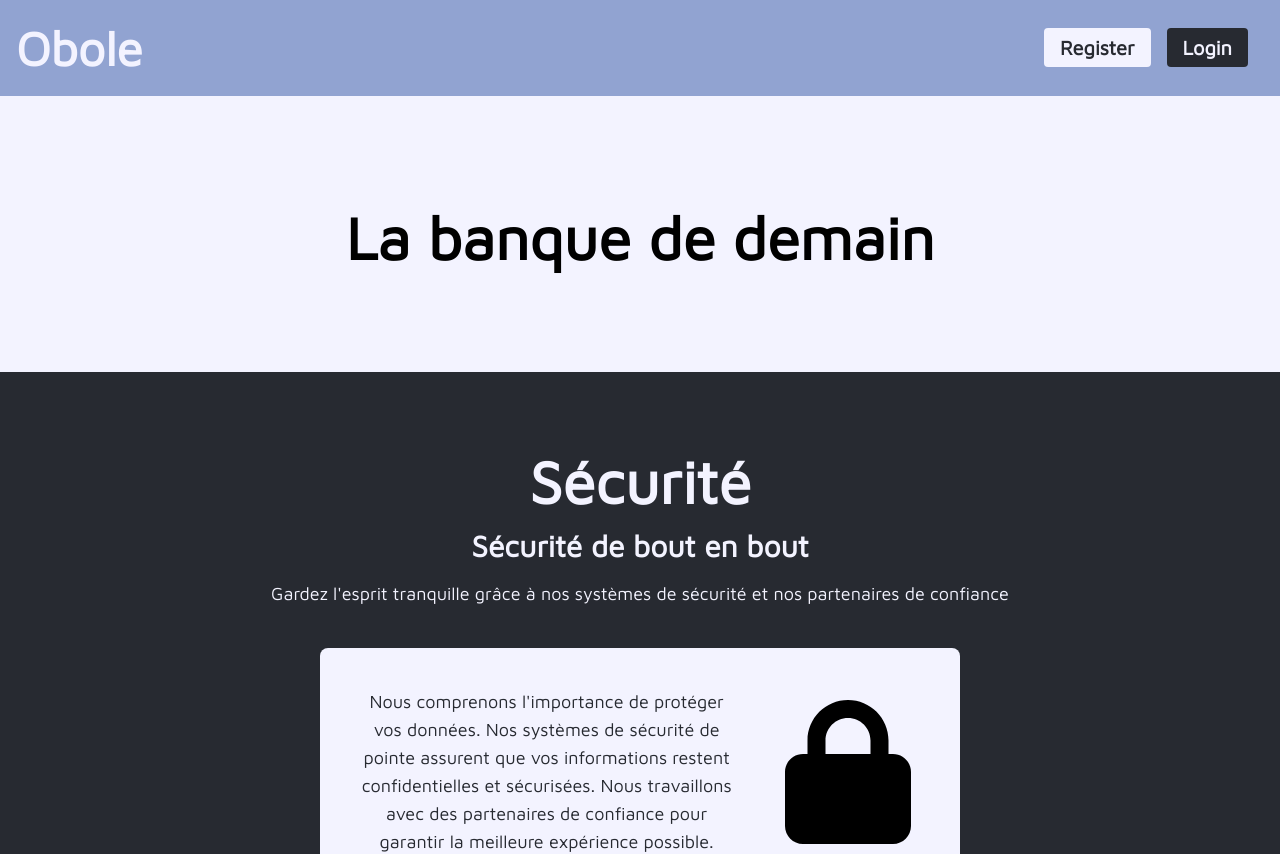
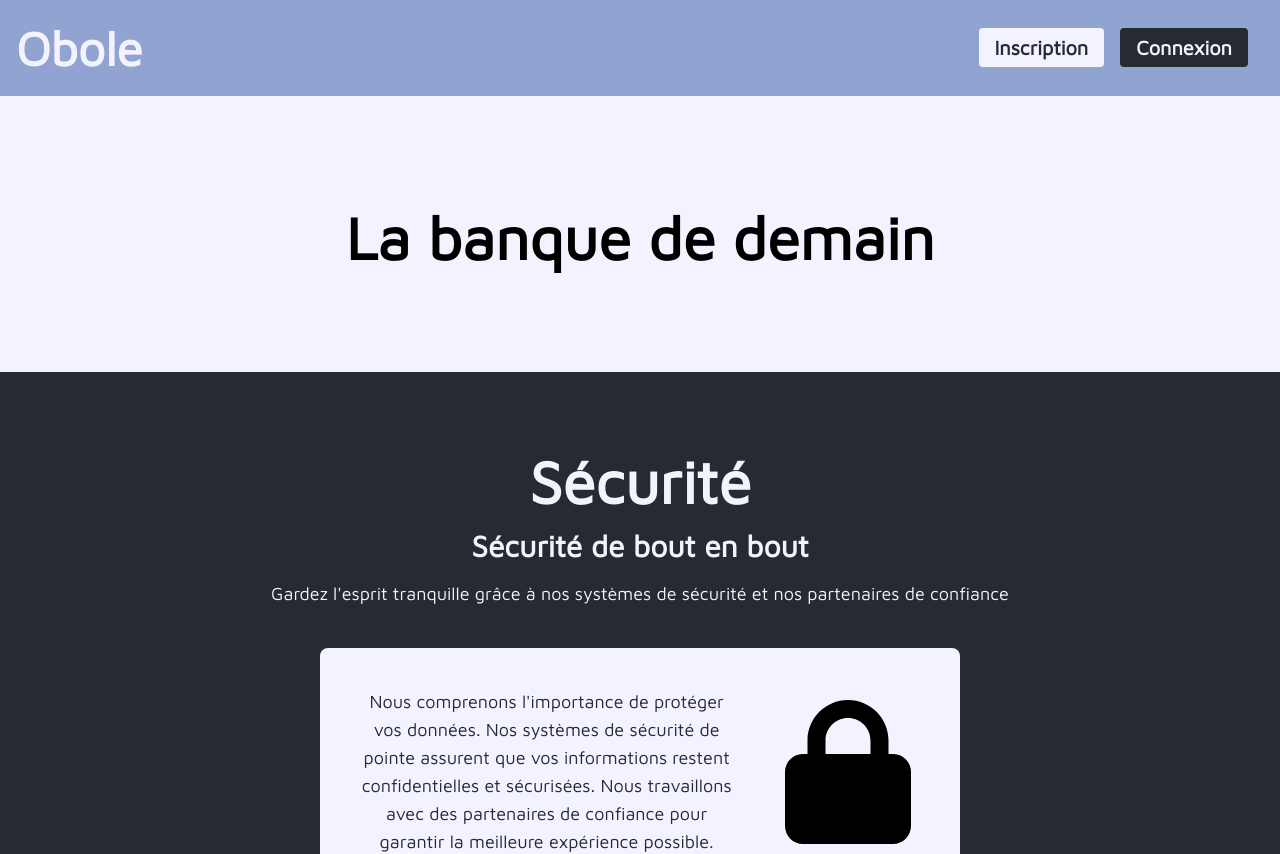
Before and after one commit to Pixeloceax/Obole, a React (Create React App) app in the folder frontend/obole_web/: page / in a window 1280 px wide. Shown: the top 854 px of the page. Built offline with nearby package versions, Linux system fonts and the light colour scheme.

Commit message:
set text in french

```diff
--- a/frontend/obole_web/package.json
+++ b/frontend/obole_web/package.json
@@ -19,6 +19,7 @@
     "nodemailer": "^6.9.1",
     "react": "^18.2.0",
     "react-chartjs-2": "^5.2.0",
+    "react-datepicker": "^4.16.0",
     "react-dom": "^18.2.0",
     "react-router-dom": "^6.10.0",
     "react-scripts": "5.0.1",
--- a/frontend/obole_web/src/pages/Home.jsx
+++ b/frontend/obole_web/src/pages/Home.jsx
@@ -12,13 +12,13 @@ const HomePage = () => {
               to="/register"
               className="text-black text-xl font-bold mr-4 bg-white px-4 py-2 rounded"
             >
-              Register
+              Inscription
             </Link>
             <Link
               to="/login"
               className="text-white text-xl font-bold mr-4 bg-black px-4 py-2 rounded"
             >
-              Login
+              Connexion
             </Link>
           </nav>
         </div>
```
